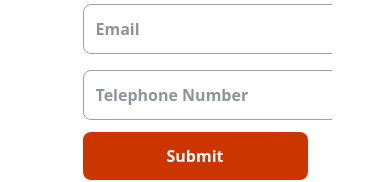
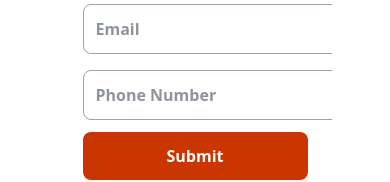
Before and after one commit to HimanshuSharma-07/react-router, a React (Vite) app: page /contact in a window 390 px wide. Shown: the part 566-748 px from the top of the page. Built offline with nearby package versions, Linux system fonts and the light colour scheme.

Commit message:
update placeholder text in Contact component from "Telephone Number" to "Phone Number"

```diff
--- a/src/pages/Contact.jsx
+++ b/src/pages/Contact.jsx
@@ -122,7 +122,7 @@ function Contact() {
                                     type="tel"
                                     name="tel"
                                     id="tel"
-                                    placeholder="Telephone Number"
+                                    placeholder="Phone Number"
                                     className="w-100 mt-2 py-3 px-3 rounded-lg bg-white border border-gray-400 text-gray-800 font-semibold focus:border-orange-500 focus:outline-none"
                                 />
                             </div>
```
